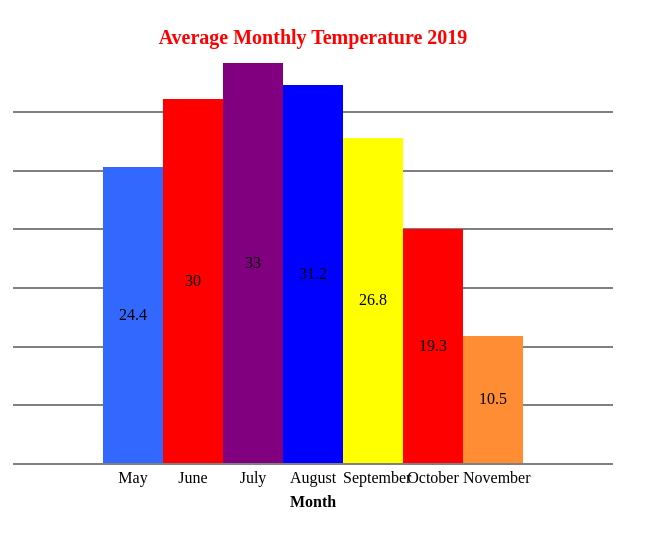
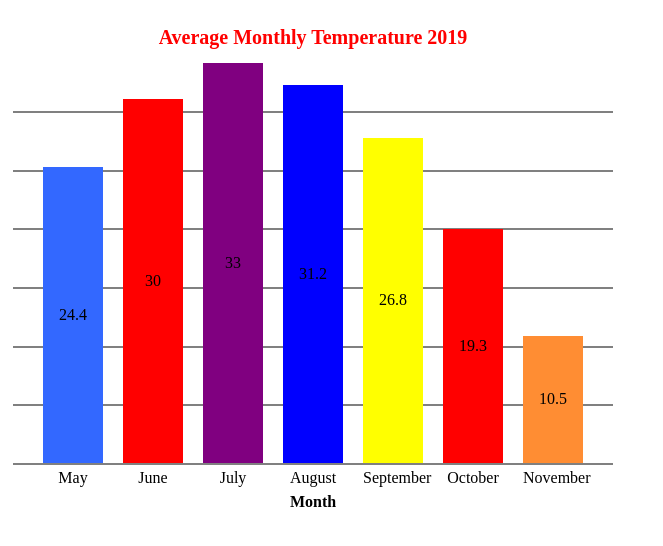
Before and after one commit to mackwill/lighthouse-labs-bar-chart, a plain HTML site: page index.html in a window 1280 px wide. Shown: the whole page, without its empty margins (0-663 px from the left). Drawn offline with nearby package versions, Linux system fonts and the light colour scheme.

Commit message:
Made a separate helper function that srylizes the bar chart

```diff
--- a/index.html
+++ b/index.html
@@ -48,11 +48,11 @@
             labelColor: "black",
             labelSize: 16,
             dataLabelPos: "mid",
-            barSpacing: 0,
+            barSpacing: 10,
             // barShadow: "yes",
           },
         },
-        "div"
+        "p"
       );
     </script>
   </body>
--- a/index.js
+++ b/index.js
@@ -47,7 +47,7 @@ const checkTotalBarWidth = function (className, graphWidth) {
     totalWdith += parseInt(children[i].style.marginLeft);
     totalWdith += parseInt(children[i].style.marginRight);
   }
-
+  console.log("totalWidth > graphWidth:", totalWdith, totalWdith > graphWidth);
   return totalWdith > graphWidth;
 };
 
@@ -94,17 +94,7 @@ const createChart = function (
   $("body").append(tmp);
 };
 
-const createBarElement = function (
-  values,
-  barColor,
-  yScale,
-  barWidth,
-  barOpts
-) {
-  if (barColor === undefined) {
-    barColor = "#FF8D33";
-  }
-
+const createSingleBar = function (values, barOpts) {
   let tmp = document.createElement("div");
   tmp.setAttribute("id", values[0]);
 
@@ -118,27 +108,58 @@ const createBarElement = function (
       tmp.setAttribute("class", `${values[0]} bar middle`);
   }
 
+  $("#bars").append(tmp);
+};
+
+const stylizeBar = function (
+  xVal,
+  yVal,
+  selectedElem,
+  barOpts,
+  barWidth,
+  barColor,
+  yScale
+) {
+  if (barColor === undefined) {
+    barColor = "#FF8D33";
+  }
+
   barOpts.barShadow === "yes"
-    ? (tmp.style.boxShadow = "4px -3px 2px -1px rgba(0,0,0,0.75)")
+    ? (selectedElem.style.boxShadow = "4px -3px 2px -1px rgba(0,0,0,0.75)")
     : null;
 
-  // if (checkTotalBarWidth("bars"))
-  tmp.style.marginLeft = barOpts.barSpacing + "px";
-  tmp.style.marginRight = barOpts.barSpacing + "px";
+  modifyElementMargin(barOpts.barSpacing, xVal);
 
-  tmp.style.width = barWidth + "px";
+  $("#" + xVal).css({
+    height: yVal * yScale * 0.8 + "px",
+    "background-color": barColor,
+    width: barWidth + "px",
+  });
 
-  tmp.style.height = values[1] * yScale * 0.8 + "px";
-  tmp.style.backgroundColor = barColor;
-  tmp.innerText = values[1];
+  selectedElem.innerText = yVal;
+};
 
-  // $(".bars container").append(tmp);
-  $("#graph").append(tmp);
+const createMultiBar = function (values, barOpts, index) {
+  let tmp = document.createElement("div");
+  tmp.setAttribute("id", values[0] + "-" + values[index]);
+
+  switch (barOpts.dataLabelPos) {
+    case "top":
+    case "middle":
+    case "bottom":
+      tmp.setAttribute(
+        "class",
+        `${values[0]}-${values[index]} bar ${barOpts.dataLabelPos}`
+      );
+      break;
+    default:
+      tmp.setAttribute("class", `${values[0]}-${values[index]}bar middle`);
+  }
+
+  // tmp.innerText = values[1];
 };
 
 const drawBarChart = function (data, options, element) {
-  let i = 0;
-
   let graphOpts = options.graph;
   let barOpts = options.bar;
   let barColor = "";
@@ -148,6 +169,13 @@ const drawBarChart = function (data, options, element) {
 
   createChart(graphOpts.width, graphOpts.height, element);
   createGraphTitle(graphOpts.title, graphOpts.titleColor, graphOpts.titleSize);
+
+  $("#graph").append(
+    $(document.createElement("div")).attr({
+      id: "bars",
+      class: "bars conrtainer",
+    })
+  );
 
   for (let elem in data) {
     if (
@@ -162,15 +190,49 @@ const drawBarChart = function (data, options, element) {
     }
 
     // Create bar element
-    createBarElement(data[elem], barColor, yScale, barWidth, barOpts);
+    createSingleBar(data[elem], barOpts);
+    stylizeBar(
+      data[elem][0],
+      data[elem][1],
+      document.getElementById(data[elem][0]),
+      barOpts,
+      barWidth,
+      barColor,
+      yScale
+    );
+
+    // Multi Bar Element
+
+    // if (data[elem].length > 2) {
+    //   for (let i = 0; i < data[elem].length; i++) {
+    //     createMultiBar(data[elem], barOpts, i);
+    //     stylizeBar(
+    //       data[elem][0],
+    //       data[elem][1],
+    //       document.getElementById(data[elem][0]),
+    //       barOpts,
+    //       barWidth,
+    //       barColor,
+    //       yScale
+    //     );
+    //   }
+    // } else {
+    //   createSingleBar(data[elem], barOpts);
+    //   stylizeBar(
+    //     data[elem],
+    //     document.getElementById(data[elem][0]),
+    //     barOpts,
+    //     barWidth,
+    //     barColor,
+    //     yScale
+    //   );
+    // }
 
     //Create x-axis data labels
     labelXData(data[elem][0], barOpts, barWidth);
+  }
 
-    i++;
-  }
   $(".xLabel").wrapAll('<div class="xLabels container" id="xLabels"></div>');
-  $(".bar").wrapAll('<div class="bars container" id="bars"></div>');
 
   createYTicks($(".bars").height(), graphOpts.yTickSpacing * yScale * 0.8);
   labelXAxis(barOpts);
```
